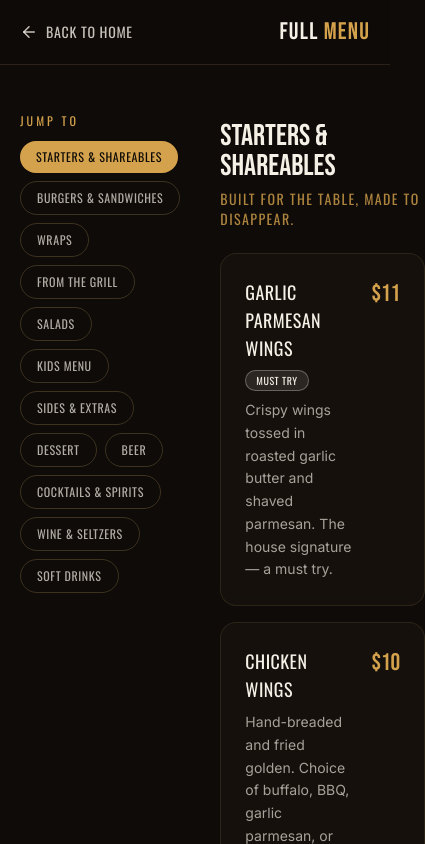
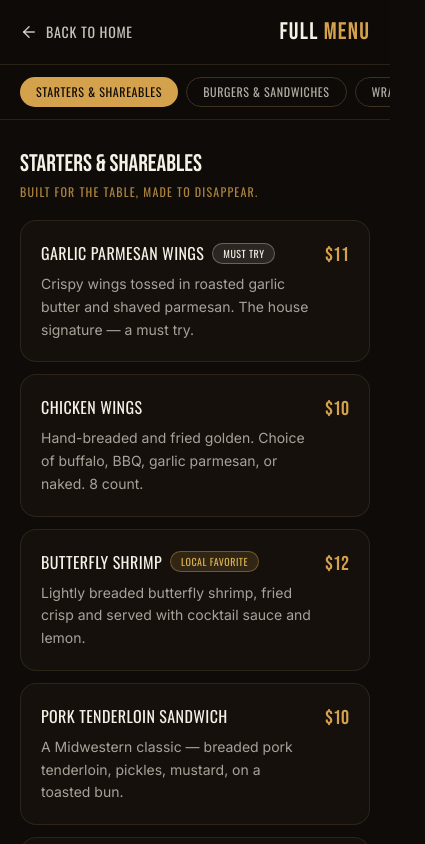
Before and after one commit to rfbswwh5by-ux/Post-Office-Bar-and-Grill-3.0, a React (Vite) app in the folder project/: page / in a window 390 px wide. Both pictures are taken after a click on the button "VIEW FULL MENU". Shown: the top 844 px of the page, 425 px wide, since content can reach past the window. Built offline with nearby package versions, Linux system fonts and the light colour scheme.

Commit message:
Adjust scroll offset and improve mobile nav layout
Updated scroll offset based on window width and modified mobile navigation layout for better usability.

```diff
--- a/project/src/components/FullMenu.tsx
+++ b/project/src/components/FullMenu.tsx
@@ -36,7 +36,7 @@ export default function FullMenu({ onBack }: { onBack: () => void }) {
   const scrollTo = (id: string) => {
     const el = document.getElementById(id);
     if (el) {
-      const offset = 90;
+      const offset = window.innerWidth >= 1024 ? 90 : 120;
       const top = el.getBoundingClientRect().top + window.scrollY - offset;
       window.scrollTo({ top, behavior: 'smooth' });
     }
@@ -60,9 +60,28 @@ export default function FullMenu({ onBack }: { onBack: () => void }) {
         </div>
       </div>
 
-      <div className="container-wide py-12">
-        <div className="flex gap-10">
-          {/* Section shortcuts sidebar */}
+      {/* Mobile sticky category nav — sits directly below the header */}
+      <div className="sticky top-[57px] z-30 border-b border-ink-600/60 bg-ink-900/95 backdrop-blur-md lg:hidden">
+        <div className="flex gap-2 overflow-x-auto px-5 py-3 [-ms-overflow-style:none] [scrollbar-width:none] [&::-webkit-scrollbar]:hidden">
+          {menu.map((cat) => (
+            <button
+              key={cat.id}
+              onClick={() => scrollTo(cat.id)}
+              className={`shrink-0 whitespace-nowrap rounded-full px-4 py-1.5 font-heading text-xs uppercase tracking-wider transition-all ${
+                activeSection === cat.id
+                  ? 'bg-brass-400 text-ink-900'
+                  : 'border border-ink-600 text-cream/70'
+              }`}
+            >
+              {cat.label}
+            </button>
+          ))}
+        </div>
+      </div>
+
+      <div className="container-wide py-8 lg:py-12">
+        <div className="flex flex-col lg:flex-row lg:gap-10">
+          {/* Section shortcuts sidebar (desktop) */}
           <aside className="hidden w-56 shrink-0 lg:block">
             <div className="sticky top-24 space-y-1">
               <p className="mb-3 font-heading text-xs uppercase tracking-widest2 text-brass-400">
@@ -88,56 +107,32 @@ export default function FullMenu({ onBack }: { onBack: () => void }) {
             </div>
           </aside>
 
-          {/* Mobile section pills */}
-          <div className="mb-8 lg:hidden">
-            <p className="mb-3 font-heading text-xs uppercase tracking-widest2 text-brass-400">
-              Jump to
-            </p>
-            <div className="flex flex-wrap gap-2">
-              {menu.map((cat) => (
-                <button
-                  key={cat.id}
-                  onClick={() => scrollTo(cat.id)}
-                  className={`shrink-0 whitespace-nowrap rounded-full px-4 py-2 font-heading text-xs uppercase tracking-wider transition-all ${
-                    activeSection === cat.id
-                      ? 'bg-brass-400 text-ink-900'
-                      : 'border border-ink-600 text-cream/70 hover:border-brass-400/50'
-                  }`}
-                >
-                  {cat.label}
-                </button>
-              ))}
-            </div>
-          </div>
-
           {/* Menu content */}
-          <div className="flex-1">
-            {/* Mobile pills spacer */}
-            <div className="h-2 lg:hidden" />
+          <div className="flex-1 min-w-0">
             {menu.map((cat, idx) => (
               <section
                 key={cat.id}
                 id={cat.id}
-                className={`scroll-mt-24 ${idx > 0 ? 'mt-16 pt-8 border-t border-ink-600/40' : ''}`}
+                className={`scroll-mt-[120px] lg:scroll-mt-24 ${idx > 0 ? 'mt-12 pt-8 border-t border-ink-600/40 lg:mt-16' : ''}`}
               >
-                <div className="mb-6">
-                  <h2 className="font-display text-3xl uppercase leading-none text-cream sm:text-4xl">
+                <div className="mb-5 lg:mb-6">
+                  <h2 className="font-display text-2xl uppercase leading-none text-cream sm:text-3xl lg:text-4xl">
                     {cat.label}
                   </h2>
-                  <p className="mt-2 font-heading text-sm uppercase tracking-widest text-brass-400/80">
+                  <p className="mt-2 font-heading text-xs uppercase tracking-widest text-brass-400/80 lg:text-sm">
                     {cat.blurb}
                   </p>
                 </div>
-                <div className="grid gap-4 sm:grid-cols-2">
+                <div className="grid gap-3 lg:grid-cols-2 lg:gap-4">
                   {cat.items.map((item) => (
                     <div
                       key={item.name}
-                      className="card-surface group p-6 transition-all duration-300 hover:border-brass-400/50 hover:bg-ink-700/40"
+                      className="card-surface group p-5 lg:p-6 transition-all duration-300 hover:border-brass-400/50 hover:bg-ink-700/40"
                     >
-                      <div className="flex items-start justify-between gap-4">
+                      <div className="flex items-start justify-between gap-3 lg:gap-4">
                         <div className="flex-1">
                           <div className="flex flex-wrap items-center gap-2">
-                            <h3 className="font-heading text-lg uppercase tracking-wide text-cream transition-colors group-hover:text-brass-300">
+                            <h3 className="font-heading text-base uppercase tracking-wide text-cream transition-colors group-hover:text-brass-300 lg:text-lg">
                               {item.name}
                             </h3>
                             {item.tag && (
@@ -152,7 +147,7 @@ export default function FullMenu({ onBack }: { onBack: () => void }) {
                             {item.description}
                           </p>
                         </div>
-                        <span className="font-display text-2xl text-brass-400">{item.price}</span>
+                        <span className="font-display text-xl text-brass-400 lg:text-2xl">{item.price}</span>
                       </div>
                     </div>
                   ))}
@@ -160,7 +155,7 @@ export default function FullMenu({ onBack }: { onBack: () => void }) {
               </section>
             ))}
 
-            <div className="mt-16 flex items-center justify-center gap-3 text-center">
+            <div className="mt-12 flex items-center justify-center gap-3 text-center lg:mt-16">
               <Flame size={16} className="text-ember-400" />
               <p className="font-body text-sm text-cream/50">
                 Prices vary nightly. Ask your bartender about happy hour food and daily specials.
```
